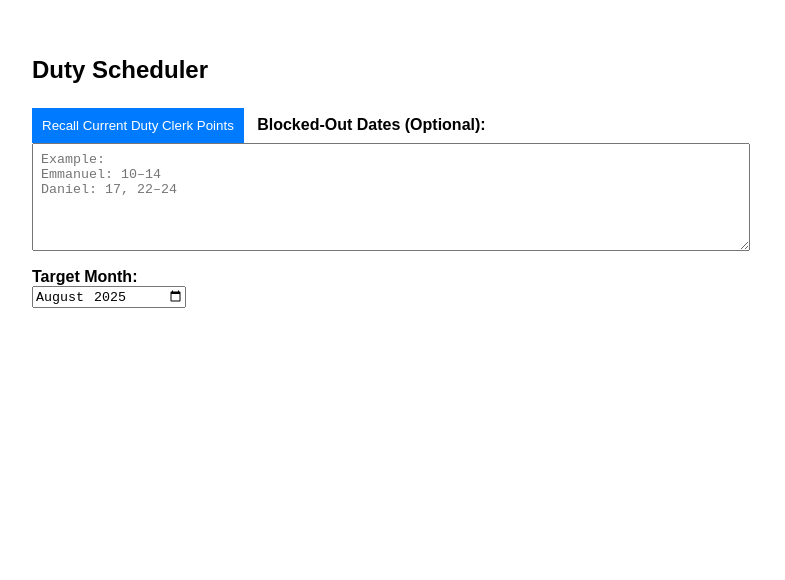
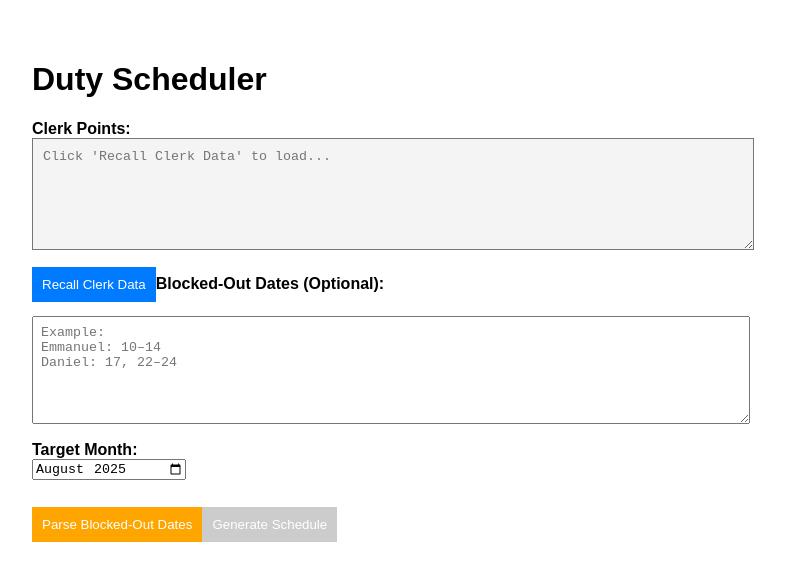
Before and after one commit to justinleeeeeeeeeee/DUTYPLANNER, a React (Vite) app: page / in a window 1280 px wide. Shown: the top 580 px of the page, without its empty margins (258-1043 px from the left). Built offline with nearby package versions, Linux system fonts and the light colour scheme.

Commit message:
Update App.jsx

```diff
--- a/src/App.jsx
+++ b/src/App.jsx
@@ -1,8 +1,5 @@
-// duty-scheduler-app
-// React + Tailwind + CSV download version with auto assignment logic and Google Sheet fetch
-
 import React, { useState } from 'react';
-import { format, parse } from 'date-fns';
+import { format } from 'date-fns';
 import Papa from 'papaparse';
 
 const MAX_DUTY_POINTS = 7;
@@ -10,27 +7,11 @@ const MAX_DUTY_POINTS = 7;
 const App = () => {
   const [csvData, setCsvData] = useState(null);
   const [fetchedPoints, setFetchedPoints] = useState([]);
-  const [pointsConfirmed, setPointsConfirmed] = useState(false);
+  const [clerkPreview, setClerkPreview] = useState('');
   const [blockedText, setBlockedText] = useState('');
   const [blockedParsed, setBlockedParsed] = useState(null);
   const [confirmed, setConfirmed] = useState(false);
   const [monthYear, setMonthYear] = useState('2025-08');
-
-  const handleCsvUpload = (e) => {
-    Papa.parse(e.target.files[0], {
-      header: true,
-      complete: (results) => {
-        const parsed = results.data.filter(row => row.Name && !isNaN(parseFloat(row.Points)));
-        setCsvData(parsed.map(row => ({
-          name: row.Name.trim(),
-          points: parseFloat(row.Points),
-          assigned: 0,
-          schedule: []
-        })));
-        setPointsConfirmed(true);
-      }
-    });
-  };
 
   const handleRecallPoints = async () => {
     try {
@@ -47,7 +28,8 @@ const App = () => {
           }));
         setFetchedPoints(parsed);
         setCsvData(parsed);
-        setPointsConfirmed(false);
+        const preview = parsed.map(p => `${p.name}: ${p.points}`).join('\n');
+        setClerkPreview(preview);
       }
     } catch (error) {
       alert("Failed to load data. Check internet or script access.");
@@ -58,12 +40,14 @@ const App = () => {
   const parseBlockedDates = () => {
     const result = {};
     const lines = blockedText.split(/\n|\r/).filter(Boolean);
+    const [year, month] = monthYear.split('-');
+
     lines.forEach(line => {
       const [name, dates] = line.split(':').map(part => part.trim());
       if (!name || !dates) return;
       const parts = dates.split(',').map(d => d.trim());
       const expanded = [];
-      const [year, month] = monthYear.split('-');
+
       parts.forEach(part => {
         const rangeMatch = part.match(/(\d{1,2})\s*[-–—]\s*(\d{1,2})/);
         if (rangeMatch) {
@@ -78,8 +62,10 @@ const App = () => {
           expanded.push(format(d, 'yyyy-MM-dd'));
         }
       });
+
       result[name.toLowerCase()] = expanded;
     });
+
     setBlockedParsed(result);
     setConfirmed(true);
   };
@@ -96,16 +82,19 @@ const App = () => {
       if (p.schedule.includes(dateStr)) return false;
       return true;
     });
+
     eligible.sort((a, b) => a.points + a.assigned - (b.points + b.assigned));
     const selected = eligible[0];
     if (!selected) return '';
     selected.assigned += (type === 'AM' || type === 'PM') ? 1 : 0;
     selected.schedule.push(dateStr);
     assignedMap[dateStr] = assignedMap[dateStr] || { AM: '', PM: '', AMR: [], PMR: [] };
+
     if (type === 'AM') assignedMap[dateStr].AM = selected.name;
     if (type === 'PM') assignedMap[dateStr].PM = selected.name;
     if (type === 'AMR') assignedMap[dateStr].AMR.push(selected.name);
     if (type === 'PMR') assignedMap[dateStr].PMR.push(selected.name);
+
     return selected.name;
   };
 
@@ -113,6 +102,7 @@ const App = () => {
     const [year, month] = monthYear.split('-');
     const daysInMonth = new Date(year, month, 0).getDate();
     const assignments = {};
+
     for (let i = 1; i <= daysInMonth; i++) {
       const dateObj = new Date(year, month - 1, i);
       const dateStr = format(dateObj, 'yyyy-MM-dd');
@@ -154,30 +144,20 @@ const App = () => {
 
   return (
     <div style={{ padding: '2em', maxWidth: '700px', margin: 'auto', fontFamily: 'Arial, sans-serif' }}>
-      <h1 style={{ fontSize: '1.5em', fontWeight: 'bold', marginBottom: '1em' }}>Duty Scheduler</h1>
+      <h1>Duty Scheduler</h1>
 
-      <button onClick={handleRecallPoints} style={{ padding: '10px', backgroundColor: '#007bff', color: 'white', border: 'none', marginRight: '1em' }}>
-        Recall Current Duty Clerk Points
+      <label><b>Clerk Points:</b></label>
+      <textarea
+        rows={6}
+        value={clerkPreview}
+        readOnly
+        style={{ width: '100%', marginBottom: '1em', backgroundColor: '#f4f4f4', padding: '10px' }}
+        placeholder="Click 'Recall Clerk Data' to load..."
+      />
+
+      <button onClick={handleRecallPoints} style={{ padding: '10px', backgroundColor: '#007bff', color: 'white', border: 'none', marginBottom: '1em' }}>
+        Recall Clerk Data
       </button>
-
-      {fetchedPoints.length > 0 && !pointsConfirmed && (
-        <div style={{ marginBottom: '1em' }}>
-          <h3>Fetched Clerk Points:</h3>
-          <table border="1" cellPadding="5">
-            <thead>
-              <tr><th>Name</th><th>Points</th></tr>
-            </thead>
-            <tbody>
-              {fetchedPoints.map((p, i) => (
-                <tr key={i}><td>{p.name}</td><td>{p.points}</td></tr>
-              ))}
-            </tbody>
-          </table>
-          <button onClick={() => setPointsConfirmed(true)} style={{ marginTop: '10px', padding: '8px', background: 'green', color: 'white' }}>
-            Yes, Use These Points
-          </button>
-        </div>
-      )}
 
       <label><strong>Blocked-Out Dates (Optional):</strong></label>
       <textarea
@@ -196,29 +176,34 @@ const App = () => {
         style={{ marginBottom: '1em', display: 'block' }}
       />
 
-      {!confirmed && pointsConfirmed && (
-        <button onClick={parseBlockedDates} style={{ padding: '10px', backgroundColor: '#007bff', color: 'white', border: 'none' }}>
-          Confirm Blocked Dates
-        </button>
+      <button onClick={parseBlockedDates} style={{ padding: '10px', backgroundColor: 'orange', color: 'white', border: 'none', marginBottom: '1em' }}>
+        Parse Blocked-Out Dates
+      </button>
+
+      {blockedParsed && (
+        <div>
+          <h3>Parsed Blocked-Out Dates:</h3>
+          <ul>
+            {Object.entries(blockedParsed).map(([name, dates]) => (
+              <li key={name}><b>{name}</b>: {dates.map(d => format(new Date(d), 'd MMM')).join(', ')}</li>
+            ))}
+          </ul>
+        </div>
       )}
 
-      {confirmed && (
-        <div style={{ marginTop: '2em' }}>
-          <h2><strong>Parsed Blocked-Out Dates:</strong></h2>
-          <ul>
-            {Object.entries(blockedParsed || {}).map(([name, dates]) => (
-              <li key={name}><strong>{name}</strong>: {dates.map(d => format(new Date(d), 'd MMM')).join(', ')}</li>
-            ))}
-          </ul>
-          <br />
-          <button onClick={generateSchedule} style={{ padding: '10px', backgroundColor: 'green', color: 'white', border: 'none', marginRight: '1em' }}>
-            Yes, Generate Schedule
-          </button>
-          <button onClick={() => setConfirmed(false)} style={{ padding: '10px', border: '1px solid #ccc' }}>
-            Go Back to Edit
-          </button>
-        </div>
-      )}
+      <button
+        onClick={generateSchedule}
+        disabled={!csvData || !blockedParsed}
+        style={{
+          padding: '10px',
+          backgroundColor: !csvData || !blockedParsed ? '#ccc' : 'green',
+          color: 'white',
+          border: 'none',
+          marginTop: '1em'
+        }}
+      >
+        Generate Schedule
+      </button>
     </div>
   );
 };
```
